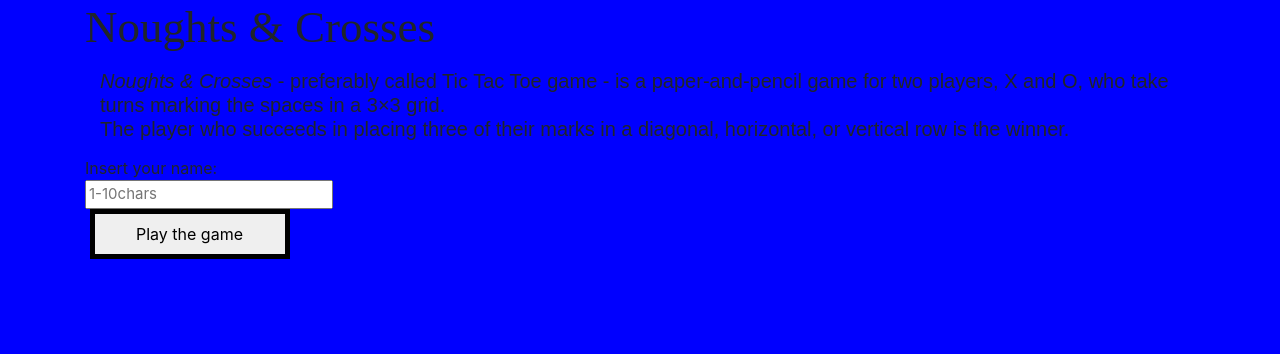
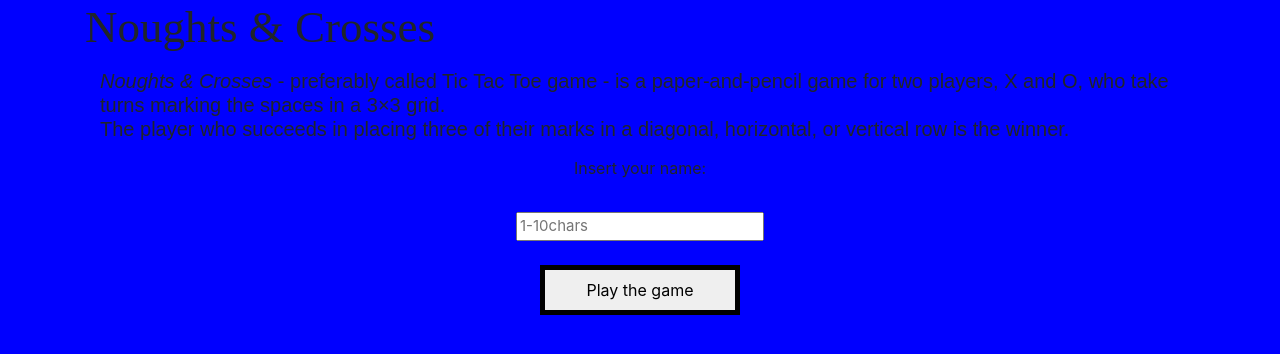
Before and after one commit to Paravati/Noughts_Crosses, a Flask app: page / in a window 1280 px wide. Shown: the top 354 px of the page. Run offline with Flask 2, Linux system fonts and the light colour scheme; some libraries are stand-ins or nearby versions.

Commit message:
centered main objects in main page

```diff
--- a/static/style.css
+++ b/static/style.css
@@ -40,17 +40,24 @@ height: 50px;
 width: 200px;
 border: 5px solid black;
 text-size: 20px;
-position: auto;
+display: block;
+margin-left: auto;
+margin-right: auto;
+
 }
 
 #error_message{
 text-size: 30px;
 text-color: red;
+display:block;
+margin: auto;
+text-align: center;
 }
 
 #fname{
 font-size: 15px;
-position:center;
+display: block;
+margin: auto;
 
 }
 
@@ -67,7 +74,10 @@ fname[type=text]:focus { /* gdy najezdza sie na pole z nickiem to sie zmienia ob
 
 #labelForFname{
 font-size: 20px solid;
-position:absolute;
+display: block;
+margin-left: auto;
+margin-right: auto;
+text-align: center;
 }
 
 main{
```
